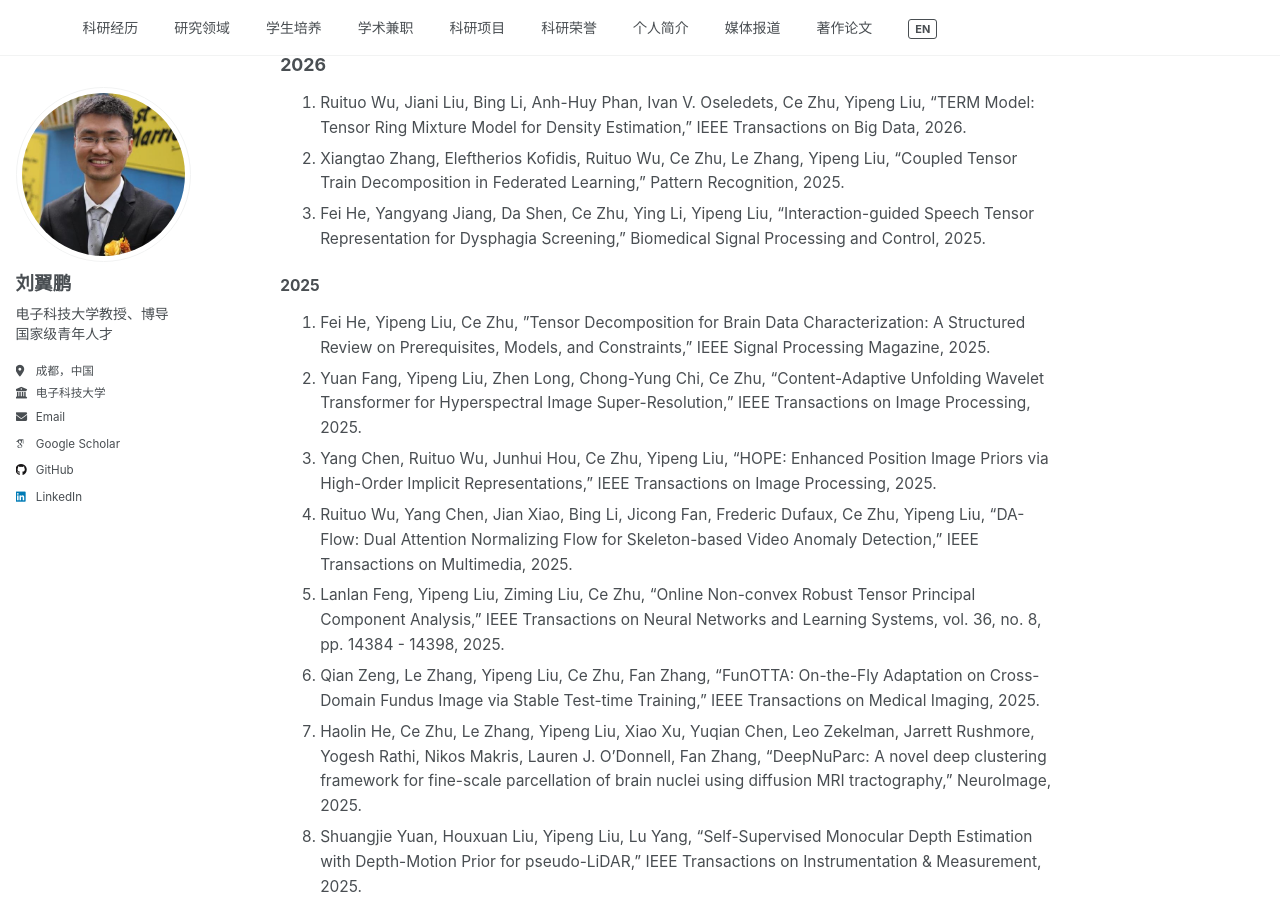
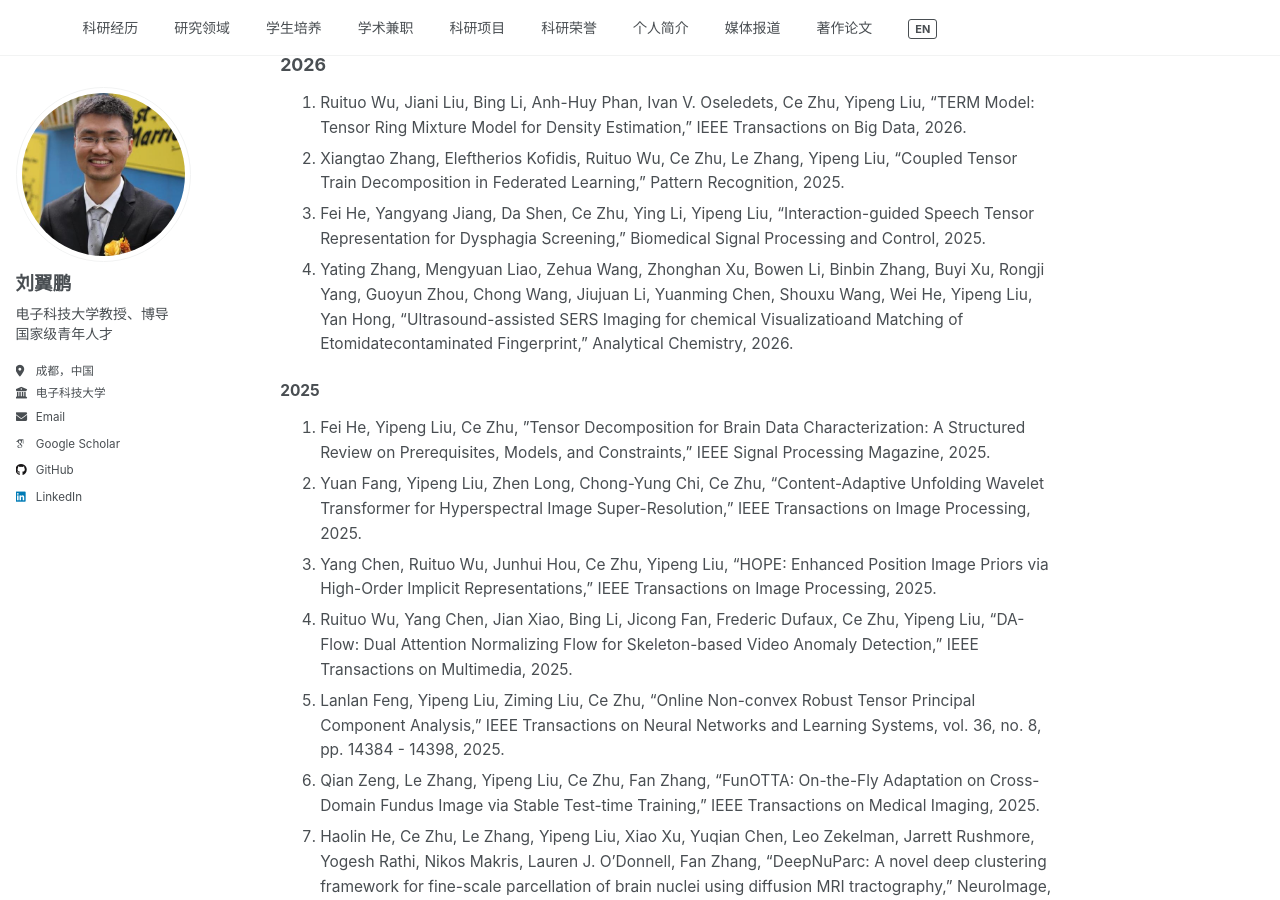
Before and after one commit to yipengliu/yipengliu.github.io, a Jekyll site: the page built from _pages/main-zh.md, in a window 1280 px wide and 900 px high, scrolled down 3860 px. Built offline with Jekyll 4.4.1, drawn with Linux system fonts in a browser that asks for light colours; some web fonts are replaced.

Commit message:
Update main-zh.md

```diff
--- a/_pages/main-zh.md
+++ b/_pages/main-zh.md
@@ -119,6 +119,7 @@
 1. Ruituo Wu, Jiani Liu, Bing Li, Anh-Huy Phan, Ivan V. Oseledets, Ce Zhu, Yipeng Liu, "TERM Model: Tensor Ring Mixture Model for Density Estimation," IEEE Transactions on Big Data, 2026.
 2. Xiangtao Zhang, Eleftherios Kofidis, Ruituo Wu, Ce Zhu, Le Zhang, Yipeng Liu, "Coupled Tensor Train Decomposition in Federated Learning," Pattern Recognition, 2025.
 3. Fei He, Yangyang Jiang, Da Shen, Ce Zhu, Ying Li, Yipeng Liu, "Interaction-guided Speech Tensor Representation for Dysphagia Screening," Biomedical Signal Processing and Control, 2025.
+4. Yating Zhang, Mengyuan Liao, Zehua Wang, Zhonghan Xu, Bowen Li, Binbin Zhang, Buyi Xu, Rongji Yang, Guoyun Zhou, Chong Wang, Jiujuan Li, Yuanming Chen, Shouxu Wang, Wei He, Yipeng Liu, Yan Hong, "Ultrasound-assisted SERS Imaging for chemical Visualizatioand Matching of Etomidatecontaminated Fingerprint," Analytical Chemistry, 2026.
 
 #### 2025
 
```
